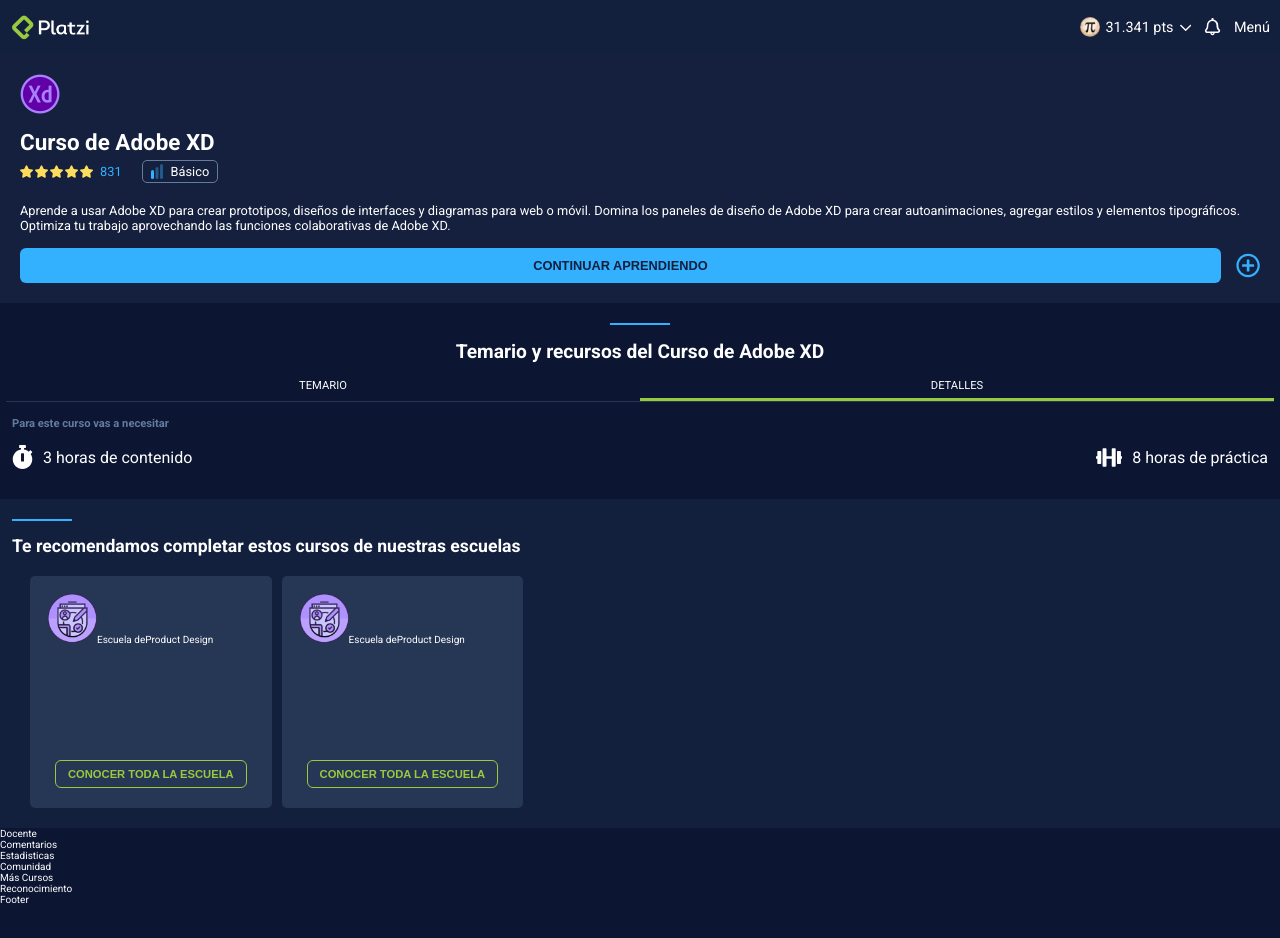
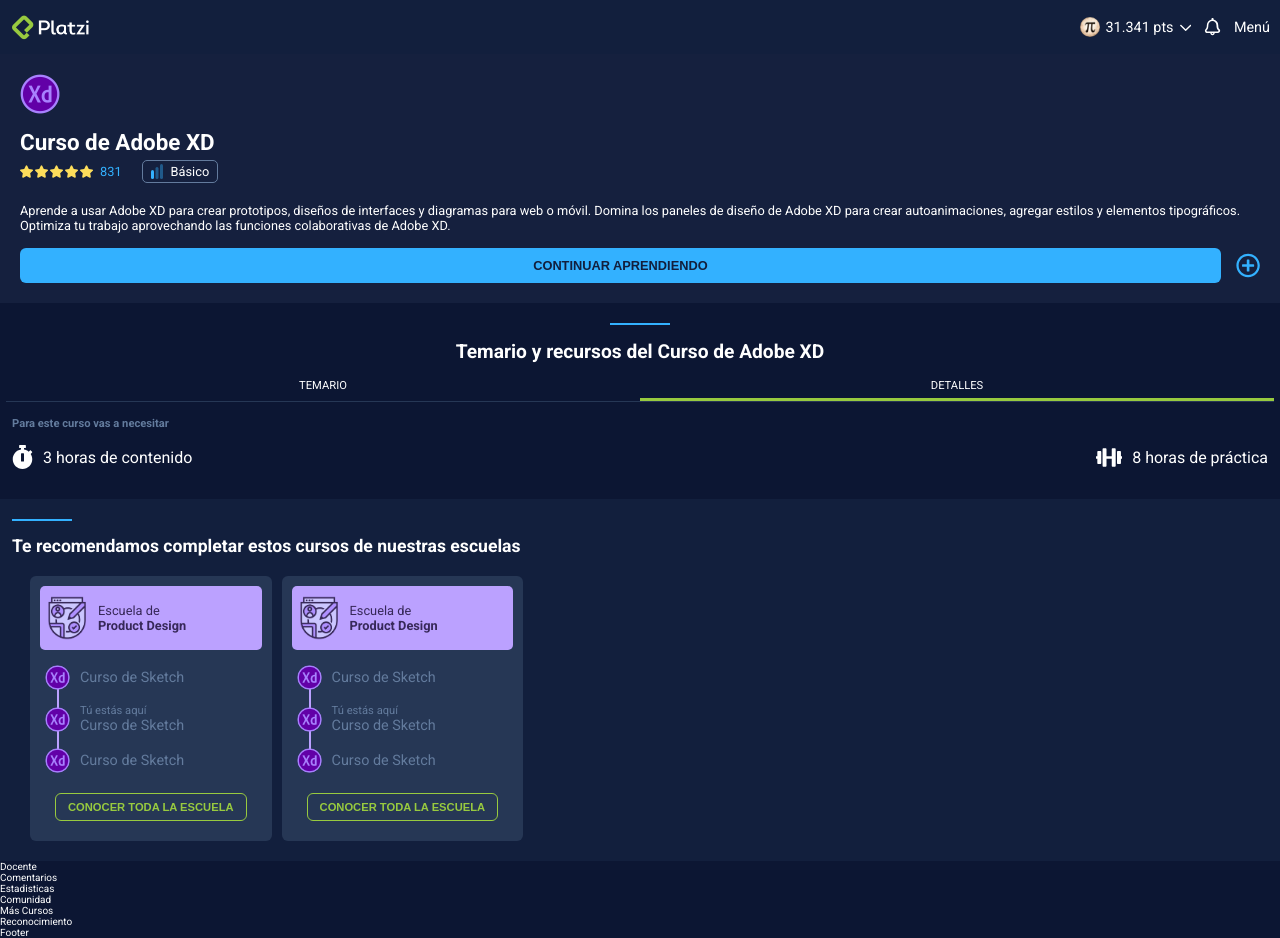
Before and after one commit to cogdiver/PlatziClone, a React app: page /cursos in a window 1280 px wide. Before the commit the page ends 905 px from the top, so only its background shows below. Built offline with nearby package versions, Linux system fonts and the light colour scheme.

Commit message:
Se organiza la sección de rutas recomendadas

```diff
--- a/public/index.html
+++ b/public/index.html
@@ -4,6 +4,7 @@
   <meta charset="UTF-8">
   <meta http-equiv="X-UA-Compatible" content="IE=edge">
   <meta name="viewport" content="width=device-width, initial-scale=1.0">
+  <link rel="shortcut icon" type="image/x-icon" href="../src/assets/static/logo.png" />
   <title>Platzi Clone</title>
 </head>
 <body>
--- a/src/assets/styles/_Escuelas.scss
+++ b/src/assets/styles/_Escuelas.scss
@@ -21,18 +21,65 @@
     & .escuela{
       margin-left: 10px;
       padding: 10px;
-      border-radius: 5px;
+      border-radius: 6px;
       background-color: $color-claro;
       & .top{
         height: 50px;
-        padding: 7px;
+        padding: 7px 2px;
+        background-color: #BBA1FF;
+        border-radius: 5px;
+        display: flex;
+        align-items: center;
+        color: #372859;
+        font-size: 0.8rem;
         & img{
           height: 100%;
+          margin-right: 6px;
+        }
+        & span{
+          display: block;
+          width: 100%;
+          & span{
+            font-weight: bold;
+          }
         }
       }
       & .cursos{
-        height: 90px;
-        margin: 10px 15px;
+        margin: 15px 5px 20px;
+        display: grid;
+        row-gap: 14px;
+        position: relative;
+        & .union{
+          position: absolute;
+          top: 5px;
+          bottom: 5px;
+          left: 12px;
+          border-left: 2px solid #BBA1FF;
+        }
+        & .curso{
+          position: relative;
+          z-index: 1;
+          display: grid;
+          grid-template-columns: 25px auto;
+          column-gap: 10px;
+          align-items: center;
+          color: $color-opaco;
+          &:hover{
+            color: $color-fuente;
+            cursor: pointer;
+          }
+          & img{
+            width: 25px;
+            height: 25px;
+            border-radius: 25px;
+          }
+          & p{
+            font-size: 0.9rem;
+          }
+          & span{
+            font-size: 0.7rem;
+          }
+        }
       }
       & .boton-verde-grande{
         border: 1px solid $color-verde;
--- a/src/components/Escuela.jsx
+++ b/src/components/Escuela.jsx
@@ -1,5 +1,6 @@
 import React, { Component } from 'react';
 import escuela from '../assets/static/escuela.jpg';
+import imgCurso from '../assets/static/curso.png';
 
 class Escuela extends Component {
   render() {
@@ -8,13 +9,28 @@ class Escuela extends Component {
       <div className='escuela'>
         <div className='top'>
           <img src={escuela} alt='' />
-          <span>Escuela de</span>
-          <span>{name}</span>
+          <span>
+            Escuela de
+            <span>{name}</span>
+          </span>
         </div>
         <div className='cursos'>
-          <div className='curso' />
-          <div className='curso' />
-          <div className='curso' />
+          <div className='union' />
+          <div className='curso'>
+            <img src={imgCurso} alt='' />
+            <p>Curso de Sketch</p>
+          </div>
+          <div className='curso'>
+            <img src={imgCurso} alt='' />
+            <div>
+              <span>Tú estás aquí</span>
+              <p>Curso de Sketch</p>
+            </div>
+          </div>
+          <div className='curso'>
+            <img src={imgCurso} alt='' />
+            <p>Curso de Sketch</p>
+          </div>
         </div>
         <input type='button' value='conocer toda la escuela' className='boton-verde-grande' />
       </div>
```
Also changed, not shown: public/notas.txt (added), src/assets/static/escuela.jpg.
